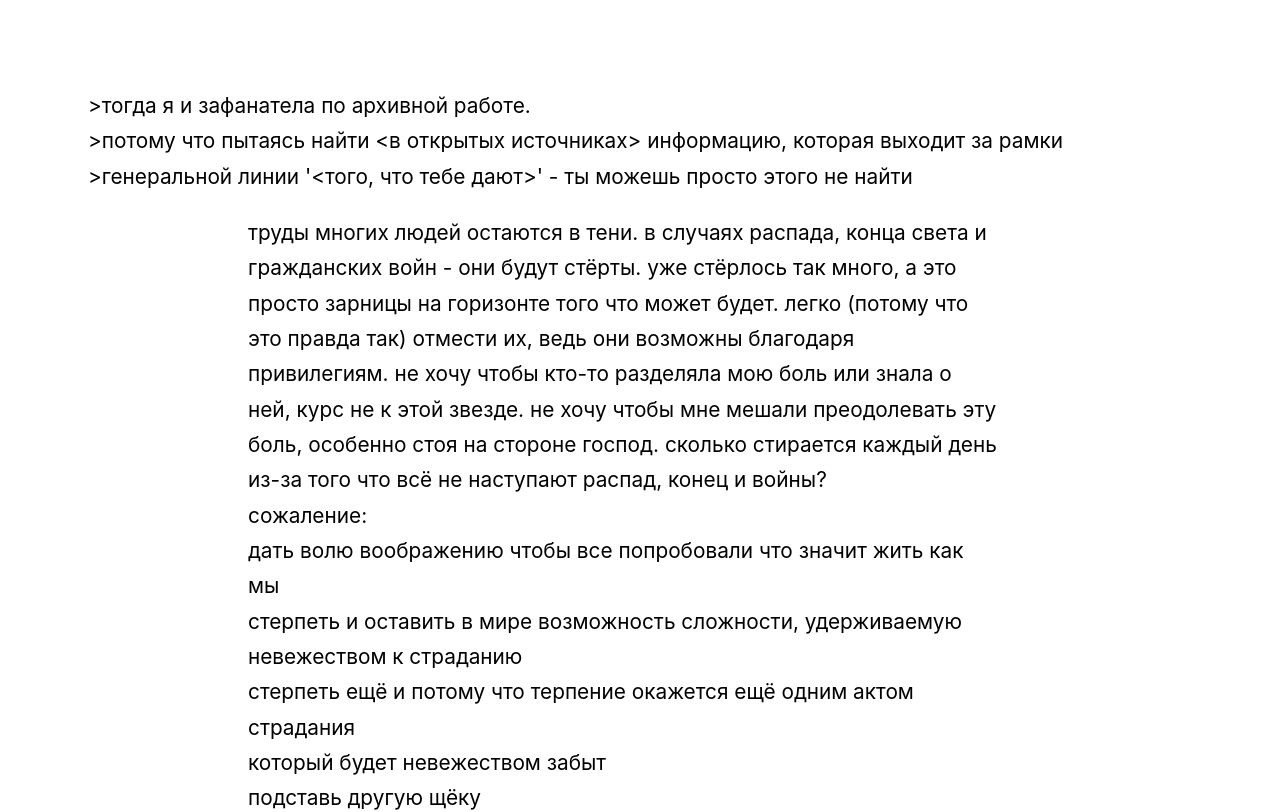
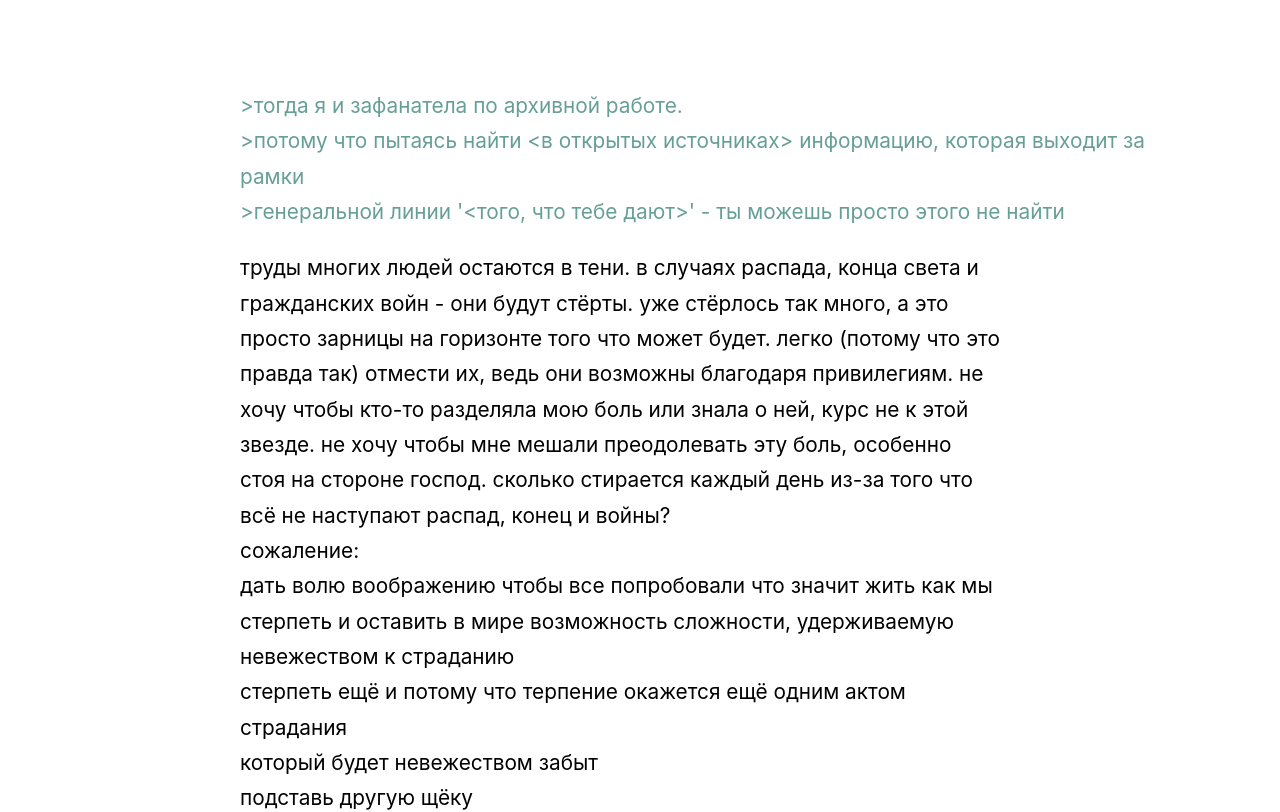
Before and after one commit to thisisanexcercise/seychas, a plain HTML site: page 29_03_2022_0501.html in a window 1280 px wide. Shown: the top 812 px of the page. Drawn offline with Linux system fonts and the light colour scheme.

Commit message:
Add files via upload

```diff
--- a/kill.css
+++ b/kill.css
@@ -30,13 +30,14 @@ body {
     /*margin: 0;*/
     overflow-x: hidden;
     padding: 5rem;
+    margin-left: 10rem;
 }
 
 p {
 
     /*margin-left: 1rem;*/
     margin-bottom: 4rem;
-    margin-left: 10rem;
+
     margin-right: 12rem;
 }
 
@@ -77,3 +78,8 @@ img {
     padding-bottom: 5rem;
     margin-left: 10rem;
 }
+
+div.quoute {
+
+    color: #669f96;
+}
```
